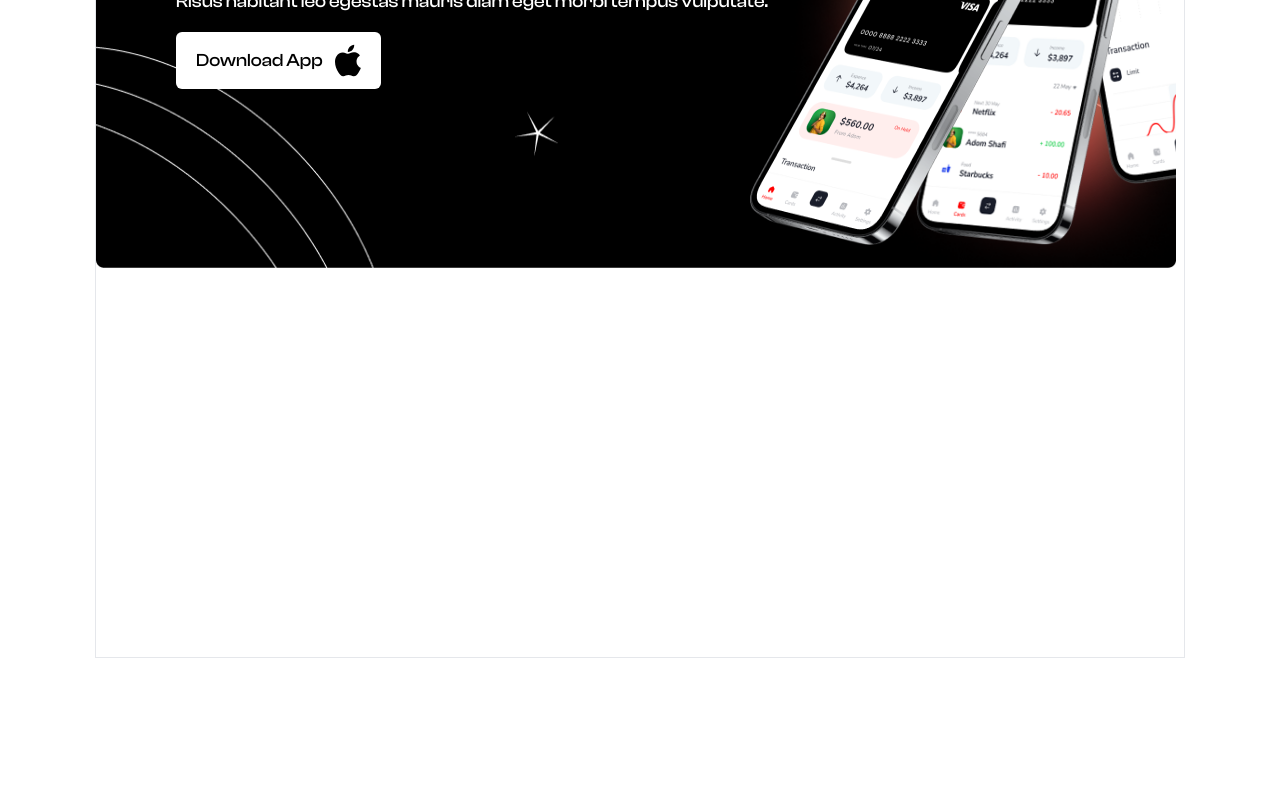
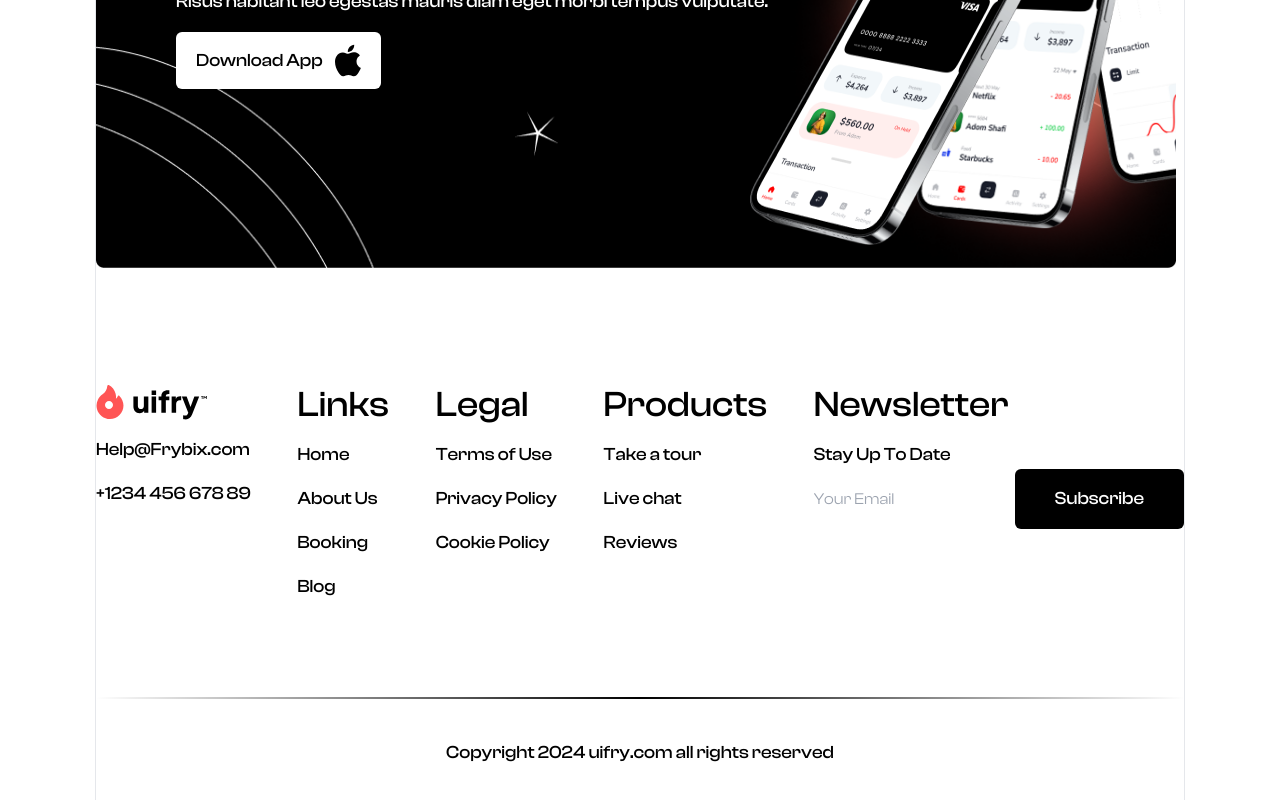
Before and after one commit to AM-Raju/uiFry-client, a Next.js app: page / in a window 1280 px wide. Shown: the part 4901-5701 px from the top of the page. Before the commit the page ends 5559 px from the top, so only its background shows below. Built offline with nearby package versions, Linux system fonts and the light colour scheme; a web font is replaced by a local one.

Commit message:
Footer section creation done

```diff
--- a/src/app/(homeLayout)/layout.tsx
+++ b/src/app/(homeLayout)/layout.tsx
@@ -2,6 +2,7 @@ import type { Metadata } from "next";
 import { Inter } from "next/font/google";
 import "@/app/globals.css";
 import Navbar from "@/components/shared/Nav";
+import Footer from "@/components/shared/Footer";
 
 export const metadata: Metadata = {
   title: "UI-Fry",
@@ -17,7 +18,7 @@ export default function RootLayout({
     <div className="border max-w-[1090px] mx-auto">
       <Navbar></Navbar>
       {children}
-      <div className="w-96 h-96"></div>
+      <Footer></Footer>
     </div>
   );
 }
--- /dev/null
+++ b/src/components/shared/Footer.tsx
@@ -0,0 +1,59 @@
+import React from "react";
+import Logo from "./Logo";
+
+const Footer = () => {
+  return (
+    <div className="mt-28">
+      <div className="flex justify-between mb-24">
+        <div>
+          <Logo></Logo>
+          <ul className="space-y-4 mt-4 font-medium text-lg">
+            <li>Help@Frybix.com</li>
+            <li>+1234 456 678 89</li>
+          </ul>
+        </div>
+        <div>
+          <h2 className="text-4xl font-medium">Links</h2>
+          <ul className="space-y-4 mt-4 font-medium text-lg">
+            <li>Home</li>
+            <li>About Us</li>
+            <li>Booking</li>
+            <li>Blog</li>
+          </ul>
+        </div>
+        <div>
+          <h2 className="text-4xl font-medium">Legal</h2>
+          <ul className="space-y-4 mt-4 font-medium text-lg">
+            <li>Terms of Use</li>
+            <li>Privacy Policy</li>
+            <li>Cookie Policy</li>
+          </ul>
+        </div>
+        <div>
+          <h2 className="text-4xl font-medium">Products</h2>
+          <ul className="space-y-4 mt-4 font-medium text-lg">
+            <li>Take a tour</li>
+            <li>Live chat</li>
+            <li>Reviews</li>
+          </ul>
+        </div>
+        <div>
+          <h2 className="text-4xl font-medium">Newsletter</h2>
+          <p className="font-medium text-lg mt-4">Stay Up To Date</p>
+          <div>
+            <input type="text" placeholder="Your Email" />
+            <button className="text-lg font-medium text-white bg-black px-10 py-4 rounded-md">
+              Subscribe
+            </button>
+          </div>
+        </div>
+      </div>
+      <div className="w-full h-0.5 rounded-2xl  bg-gradient-to-l from-transparent via-black to-transparent tracking-wider"></div>
+      <p className="font-medium text-lg text-center my-10">
+        Copyright 2024 uifry.com all rights reserved
+      </p>
+    </div>
+  );
+};
+
+export default Footer;
```
Also changed, not shown: src/components/home/GetStarted.tsx (+1 -1 lines).
